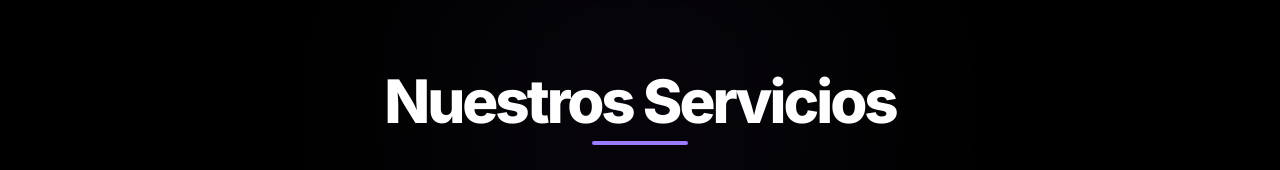
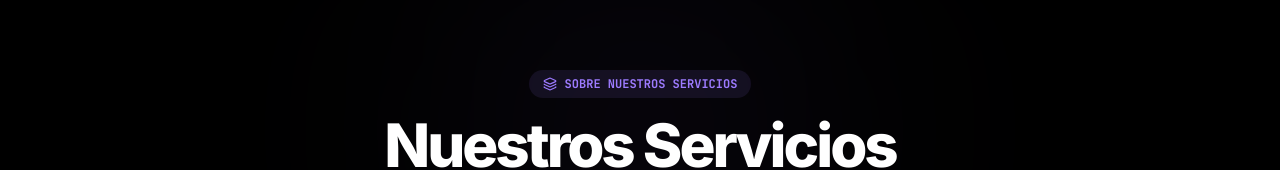
Before and after one commit to auroraserviceem-lab/STABILITY.IA, a React (Vite) app: page / in a window 1280 px wide. Shown: the part 1949-2119 px from the top of the page. Built offline with nearby package versions, Linux system fonts and the light colour scheme.

Commit message:
feat: add services category badge to section header
Introduce a new styled label above the "Nuestros Servicios" title to improve visual hierarchy and section identification.

```diff
--- a/src/App.tsx
+++ b/src/App.tsx
@@ -527,6 +527,10 @@ export default function App() {
           {/* Centered underlined title */}
           <div className="text-center mb-20 relative">
             <div className="absolute h-96 w-96 rounded-full bg-[#9D7BFF]/5 blur-[120px] -z-10 top-1/2 left-1/2 transform -translate-x-1/2 -translate-y-1/2 pointer-events-none" />
+            <div className="inline-flex items-center gap-2 bg-[#9D7BFF]/10 text-[#9D7BFF] px-3.5 py-1.5 rounded-full text-xs font-mono uppercase font-bold mb-4">
+              <Layers className="w-3.5 h-3.5" />
+              SOBRE NUESTROS SERVICIOS
+            </div>
             <h2 className="text-4xl sm:text-5xl md:text-6xl font-extrabold tracking-tighter text-white leading-[1.05]">
                <span className="relative inline-block pb-3">
                  Nuestros Servicios
```
